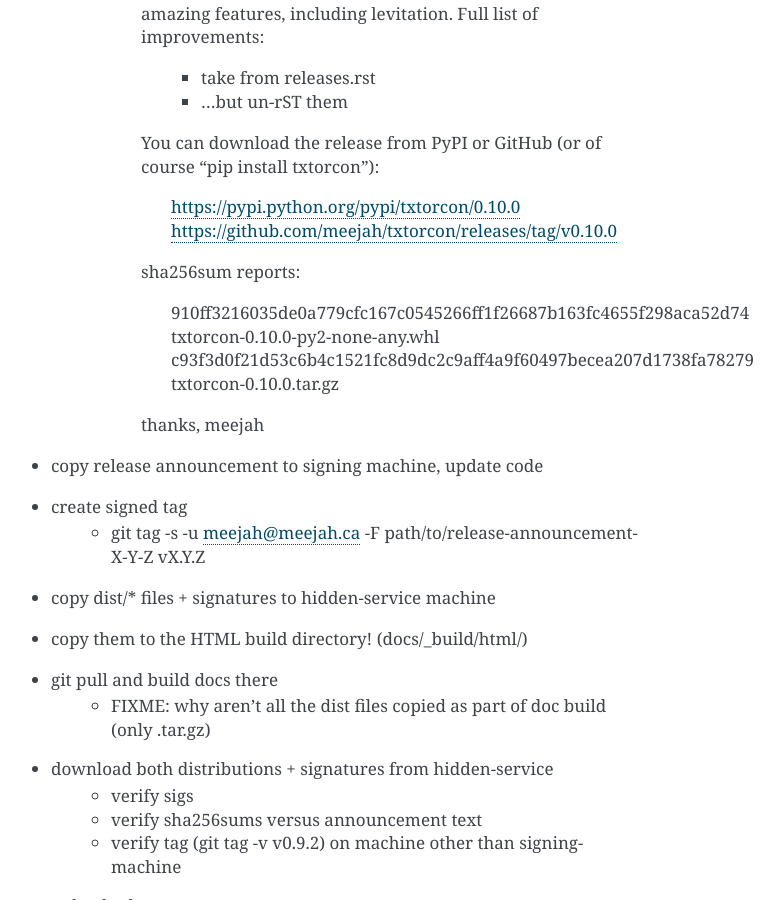
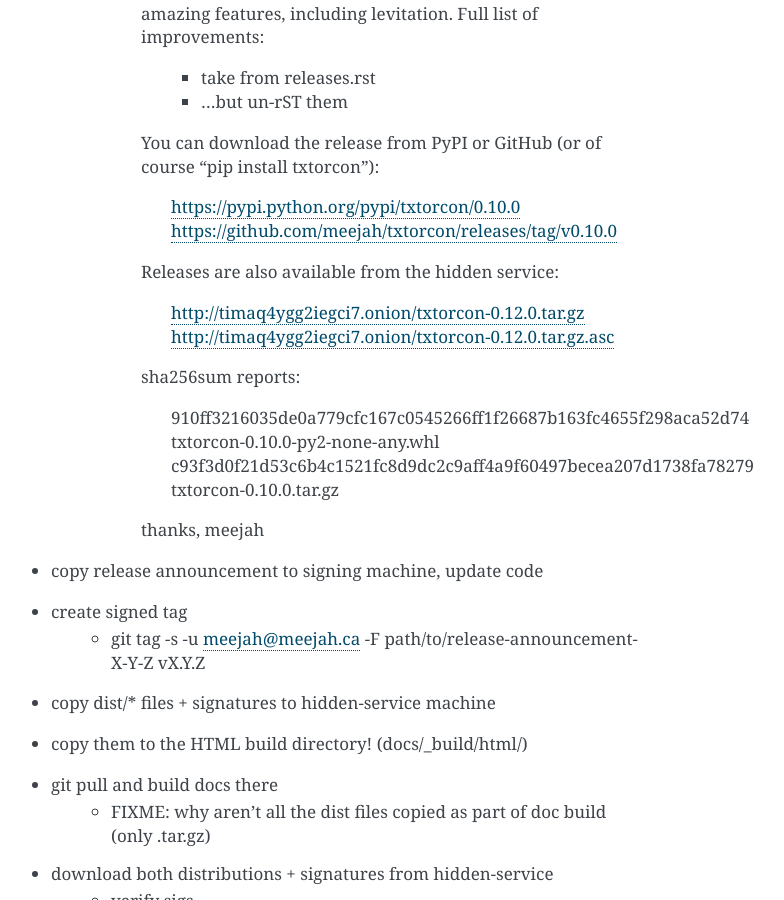
Before and after one commit to meejah/txtorcon, a Sphinx documentation site: the page built from docs/release-checklist.rst, in a window 1280 px wide and 900 px high, scrolled down 1220 px. Shown: the whole window, without its empty margins (429-1213 px from the left). Built offline with Sphinx 7.4.7, drawn with Linux system fonts in a browser that asks for light colours.

Commit message:
tweak release checklist

```diff
--- a/docs/release-checklist.rst
+++ b/docs/release-checklist.rst
@@ -56,6 +56,11 @@
                https://pypi.python.org/pypi/txtorcon/0.10.0
                https://github.com/meejah/txtorcon/releases/tag/v0.10.0
 
+            Releases are also available from the hidden service:
+
+               http://timaq4ygg2iegci7.onion/txtorcon-0.12.0.tar.gz
+               http://timaq4ygg2iegci7.onion/txtorcon-0.12.0.tar.gz.asc
+
             sha256sum reports:
 
                910ff3216035de0a779cfc167c0545266ff1f26687b163fc4655f298aca52d74  txtorcon-0.10.0-py2-none-any.whl
```
